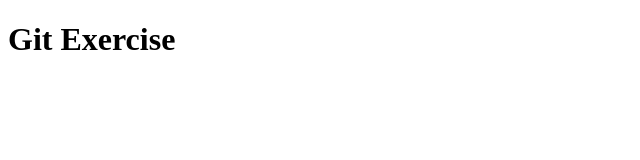
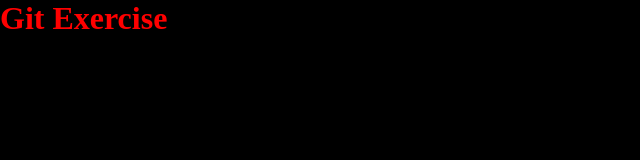
Before and after one commit to samuelfred/Git-Exercise, a plain HTML site: page index.html in a window 1280 px wide. Shown: the whole page, without its empty margins (0-640 px from the left). Drawn offline with Linux system fonts and the light colour scheme.

Commit message:
added style.css

```diff
--- /dev/null
+++ b/css/style.css
@@ -0,0 +1,9 @@
+*{
+	margin:0;
+	padding:0;
+	box-sizing: border-box;
+}
+body{
+	background:black;
+	color:red;
+}
--- a/index.html
+++ b/index.html
@@ -2,6 +2,7 @@
 <html>
 <head>
 	<title>Git</title>
+	<link rel="stylesheet" href="css/style.css" />
 </head>
 <body>
 <h1> Git Exercise </h1>
```
